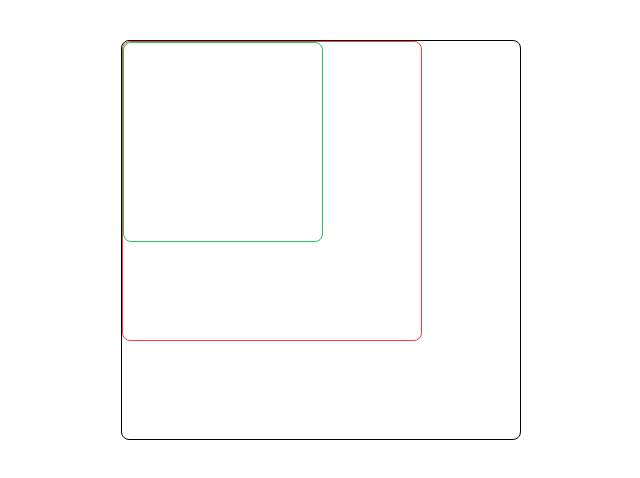
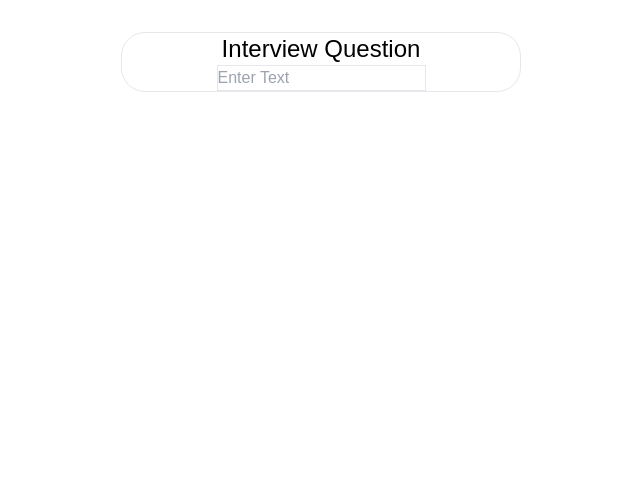
Before and after one commit to Akshayone8/React-Challenges, a React (Vite) app: page / in a window 1280 px wide. Shown: the top 478 px of the page, without its empty margins (319-959 px from the left). Built offline with nearby package versions, Linux system fonts and the light colour scheme.

Commit message:
added another project

```diff
--- a/src/App.jsx
+++ b/src/App.jsx
@@ -2,6 +2,7 @@ import BoxChallenge from "./Projects/BoxChallenge";
 import ColorPicker from "./Projects/ColorPicker";
 import Counter from "./Projects/Counter";
 import InputSearch from "./Projects/InputSearch";
+import Interview1 from "./Projects/Interview1";
 import StarRating from "./Projects/StarRating";
 
 function App() {
@@ -11,7 +12,8 @@ function App() {
       {/* <InputSearch /> */}
       {/* <ColorPicker /> */}
       {/* <StarRating /> */}
-      <BoxChallenge />
+      {/* <BoxChallenge /> */}
+      <Interview1 />
     </>
   );
 }
--- /dev/null
+++ b/src/Projects/Interview1.jsx
@@ -0,0 +1,34 @@
+import React, { useState } from "react";
+
+const Interview1 = () => {
+  const [text, setText] = useState("");
+  const [getResult, setResult] = useState("");
+
+  const captureText = (e) => {
+    const result = e.target.value;
+    setText(result);
+    const finalResult = result
+      .split("")
+      .map((item, index) => {
+        return index % 2 === 0 ? item.toUpperCase() : item.toLowerCase();
+      })
+      .join("");
+
+    setResult(finalResult);
+  };
+  return (
+    <div className="flex flex-col  items-center border-spacing-2 border w-[400px] h-auto my-8 mx-auto rounded-3xl">
+      <h1 className="text-2xl">Interview Question</h1>
+      <input
+        type="text"
+        placeholder="Enter Text"
+        value={text}
+        onChange={(e) => captureText(e)}
+        className="border"
+      />
+      <div>{getResult}</div>
+    </div>
+  );
+};
+
+export default Interview1;
--- a/src/Projects/StarRating.jsx
+++ b/src/Projects/StarRating.jsx
@@ -36,3 +36,9 @@ const StarRating = () => {
 };
 
 export default StarRating;
+
+//Points to be Noted
+
+// - first we map through the array and we get items and there index
+// - on click of star we run a function through the  function we can send them Index through which we get to know which star has been clicked
+// - index + 1 <= presentState if user clicks on same star twice then it shold unselect right ? and then before that stars should be active right ? thats why we are using less or equal to
```
